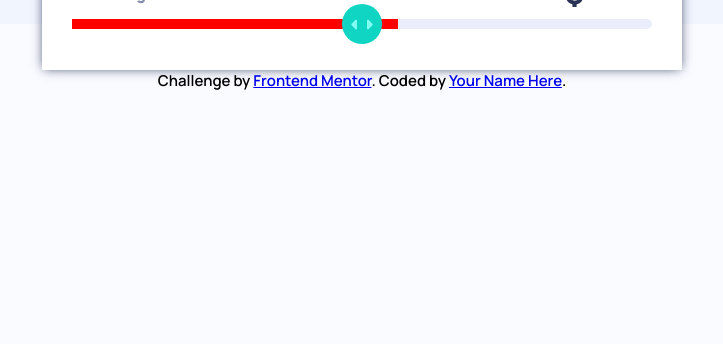
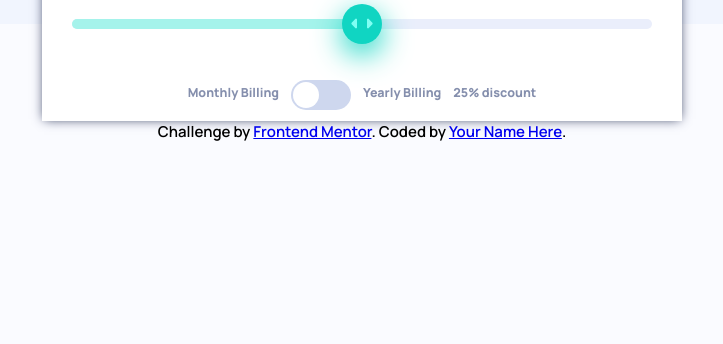
Before and after one commit to PXVC/interactive_pricing_component, a plain HTML site: page index.html in a window 1280 px wide. Shown: the part 456-800 px from the top of the page, without its empty margins (278-1001 px from the left). Drawn offline with Linux system fonts and the light colour scheme.

Commit message:
slider & toggle animation

```diff
--- a/css/style.scss
+++ b/css/style.scss
@@ -76,29 +76,33 @@ body {
 		-webkit-appearance: none;
 		width: 100%;
 		height: 10px;
+		margin-top: 35px;
 		background-color: $light-grayish-blue-1;
 		border-radius: 1em;
+		border: none;
+		outline: none;
 
 		&::-webkit-slider-thumb {
 			-webkit-appearance: none;
 			height: 40px;
 			width: 40px;
-			background: $strong-cyan url("../images/icon-slider.svg") center no-repeat;
+			background: $strong-cyan url('../images/icon-slider.svg') center no-repeat;
 			border-radius: 50%;
 			position: relative;
 			z-index: 9999;
 			cursor: pointer;
+			filter: drop-shadow(0px 10px 15px $strong-cyan);
 		}
-
 	}
 	&__slider-fill {
 		height: 10px;
-		width: 326px;
+		width: 50%;
 		display: inline-block;
 		position: relative;
-    transform: translateY(-210%);
-    background: red;
 		left: 0;
+		transform: translateY(-210%);
+		background: $soft-cyan;
+		border-radius: 50px;
 	}
 
 	.d-ib {
@@ -114,9 +118,10 @@ body {
 			#{$self}__pricing-wrapper {
 				@extend #{$self}__header;
 			}
-
+			// The price text
 			#{$self}__pricing {
 				color: $dark-desaturated-blue;
+				font-size: 45px;
 
 				&::after {
 					content: '';
@@ -124,5 +129,52 @@ body {
 				}
 			}
 		}
+
+		#{$self}__billing {
+			display: flex;
+			justify-content: center;
+			align-items: center;
+			column-gap: 12px;
+			margin-top: 25px;
+		}
+	}
+
+	&__toggle {
+		width: 60px;
+		height: 26px;
+		cursor: pointer;
+
+		// &:hover .toggle-bg {
+		// 	background-color: $soft-cyan;
+		// }
+
+		span {
+			display: inline-block;
+		}
+
+		.toggle-bg {
+			background-color: $light-grayish-blue-2;
+			width: inherit;
+			height: inherit;
+			border-radius: 50px;
+			padding: 15px;
+
+			&:hover {
+				background-color: $soft-cyan;
+			}
+		}
+
+		.toggle-btn {
+			width: 26px;
+			height: inherit;
+			transform: translate(-50%, -50%);
+			background-color: $white;
+			border-radius: 50%;
+			transition: transform 200ms ease;
+
+			&.active {
+				transform: translate(65%, -50%);
+			}
+		}
 	}
 }
--- a/index.html
+++ b/index.html
@@ -36,8 +36,8 @@
 				<div class="main-card__header">
 					<h2 class="main-card__page-views">100K Pageviews</h2>
 					<div class="main-card__pricing-wrapper">
-						<h1 class="main-card__pricing d-ib">
-							$
+						<h1 class="main-card__pricing d-ib" id="pricing">
+							$16.00
 							<h2 class="main-card__per-month-text d-ib">/month</h2>
 						</h1>
 					</div>
@@ -53,7 +53,17 @@
 						id="input-slider"
 						class="main-card__input-slider"
 					/>
-					<span class="main-card__slider-fill"></span>
+					<span class="main-card__slider-fill" id="slider-fill"></span>
+				</div>
+				<div class="main-card__billing">
+					<h5 class="main-card__monthly-billing">Monthly Billing</h5>
+					<div class="main-card__toggle" id="toggle-wrapper">
+						<span class="toggle-bg" id="toggle-bg "
+							><span class="toggle-btn" id="toggle-btn"></span>
+						</span>
+					</div>
+					<h5 class="main-card__yearly-billing">Yearly Billing</h5>
+					<strong class="main-card__discount"><h5>25% discount</h5></strong>
 				</div>
 			</div>
 			<div class="pricing-card__footer"></div>
@@ -64,5 +74,6 @@
 				>Frontend Mentor</a
 			>. Coded by <a href="#">Your Name Here</a>.
 		</div>
+		<script src="main.js"></script>
 	</body>
 </html>
```
Also changed, not shown: css/style.css, 1 other file. Lines whose indentation alone changed are shown as unchanged.
